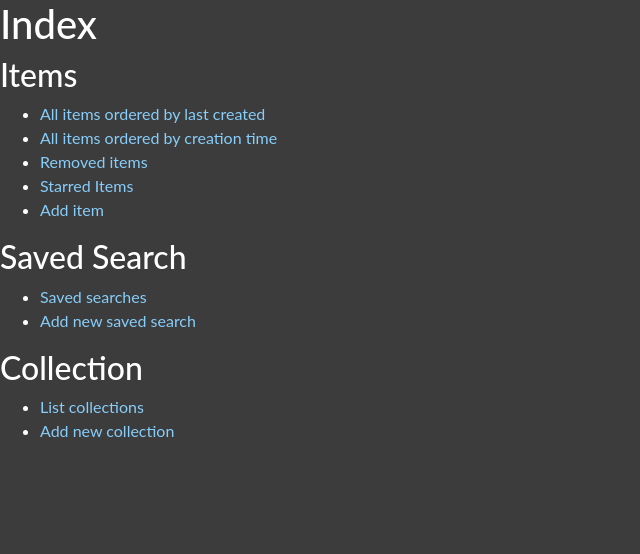
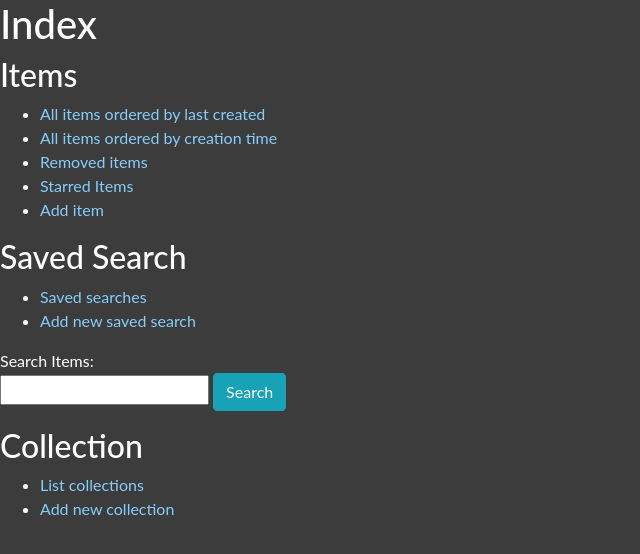
Before and after one commit to caiorss/bookmark-storage-webapp, a Django app: page / in a window 1280 px wide. Shown: the top 554 px of the page, without its empty margins (0-640 px from the left). Run offline with Django 3.2, Linux system fonts and the light colour scheme; some libraries are stand-ins or nearby versions.

Commit message:
Add search form to the index.html template.

```diff
--- a/bookmarks/templates/index.html
+++ b/bookmarks/templates/index.html
@@ -20,6 +20,16 @@
     <li> <a href='/search/new'>Add new saved search</a> </li>
 </ul>
 
+Search Items:
+
+<div class="">
+        <form method='GET' action="/items" class="form-group">
+            <input type='text' name='search' value='{{ request.GET.search }}'>
+            <input class="btn btn-info" type='submit' value="Search">
+        </form>
+</div>
+
+
 <h2> Collection </h2>
 
 <ul>
```
